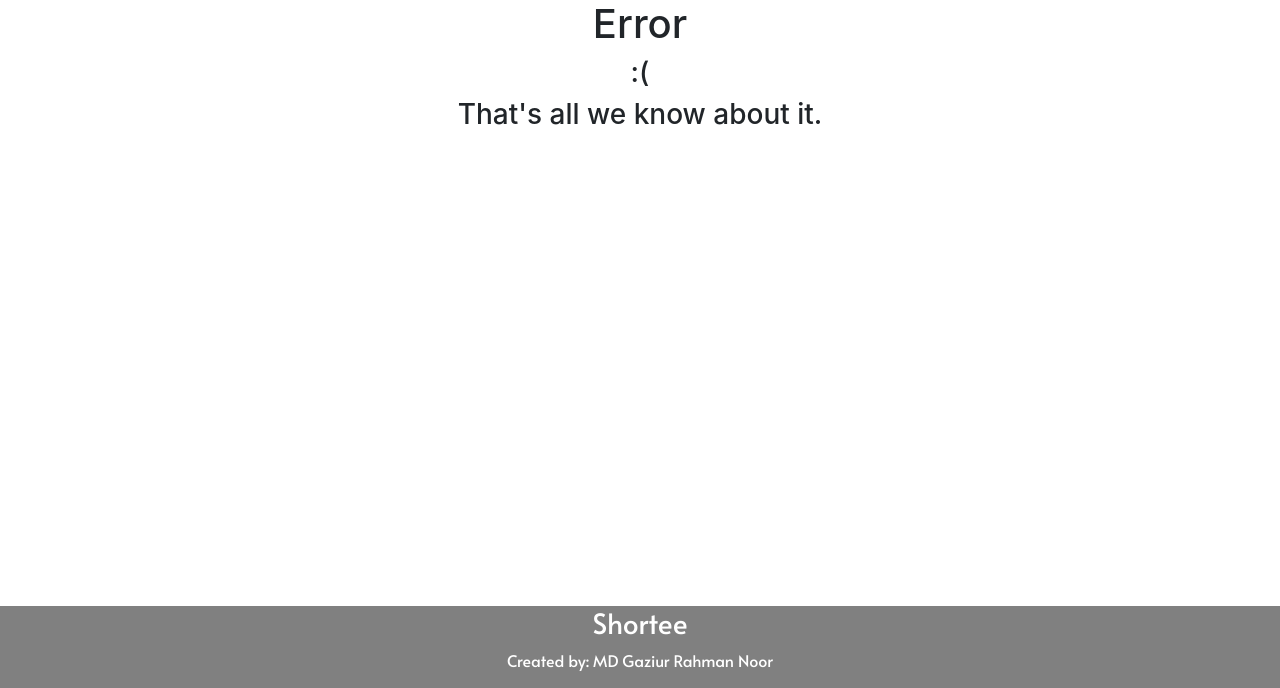
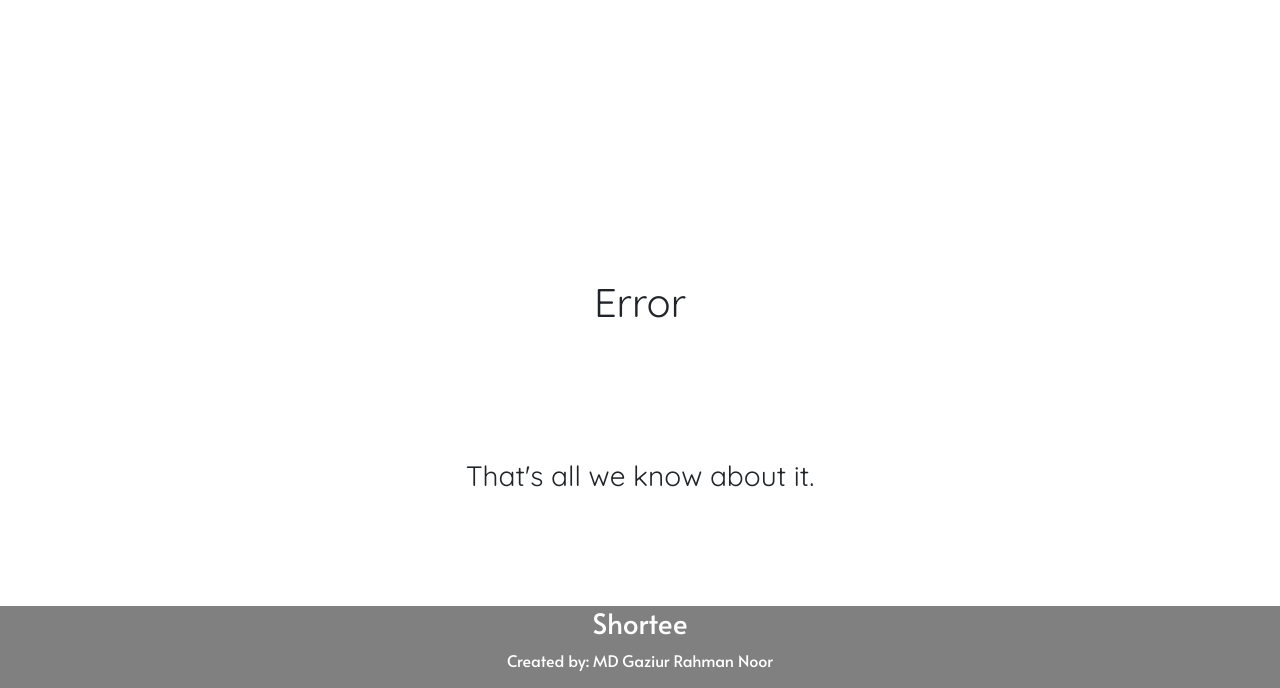
Before and after one commit to mdgaziur/Shortee, a Flask app: template Shortee/templates/error.html in a window 1280 px wide. Shown: the part 112-800 px from the top of the page. Run offline with Flask 2, Linux system fonts and the light colour scheme; the template is opened without the code that fills it, so the values that code supplies are empty; some libraries are stand-ins or nearby versions.

Commit message:
Add custom error page

```diff
--- a/Shortee/__init__.py
+++ b/Shortee/__init__.py
@@ -9,7 +9,5 @@
 db = SQLAlchemy(app)
 
 from Shortee.main.routes import main
-from Shortee.errors.routes import error
 
 app.register_blueprint(main)
-app.register_blueprint(error)
--- a/Shortee/static/main.css
+++ b/Shortee/static/main.css
@@ -113,3 +113,20 @@
 {
     font-family: 'Quicksand';
 }
+h1.error-title
+{
+    font-family: 'Quicksand';
+    margin-top: 25%;
+}
+.error-desc
+{
+    font-family: 'Quicksand';
+    margin-top: 5%;
+    color: red;
+    padding: 1%;
+}
+.error-conclude
+{
+    font-family: 'Quicksand';
+    margin-top: 5%;
+}
--- a/Shortee/templates/error.html
+++ b/Shortee/templates/error.html
@@ -1,8 +1,8 @@
 {% extends "layout.html" %}
 {% block content %}
     <div class="container" align="center">
-        <h1 class="error_title">Error {{ errorcode }}</h1>
-        <h3 class="error-desc">{{ error_desc }} :(</h3>
-        <h3 class="error-desc">That's all we know about it.</h3>
+        <h1 class="error-title">Error {{ errorcode }}</h1>
+        <p class="error-desc">{{ error_desc }}</p>
+        <h3 class="error-conclude">That's all we know about it.</h3>
     </div>
 {% endblock content %}
--- a/run.py
+++ b/run.py
@@ -1,4 +1,4 @@
 from Shortee import app
 
 if __name__=="__main__":
-    app.run()
+    app.run(debug=True)
```
Also changed, not shown: Shortee/errors/routes.py (deleted, +0 -13 lines), Shortee/main/routes.py (+11 -1 lines), Shortee/database.db (deleted), Shortee/errors/__init__.py (deleted).
